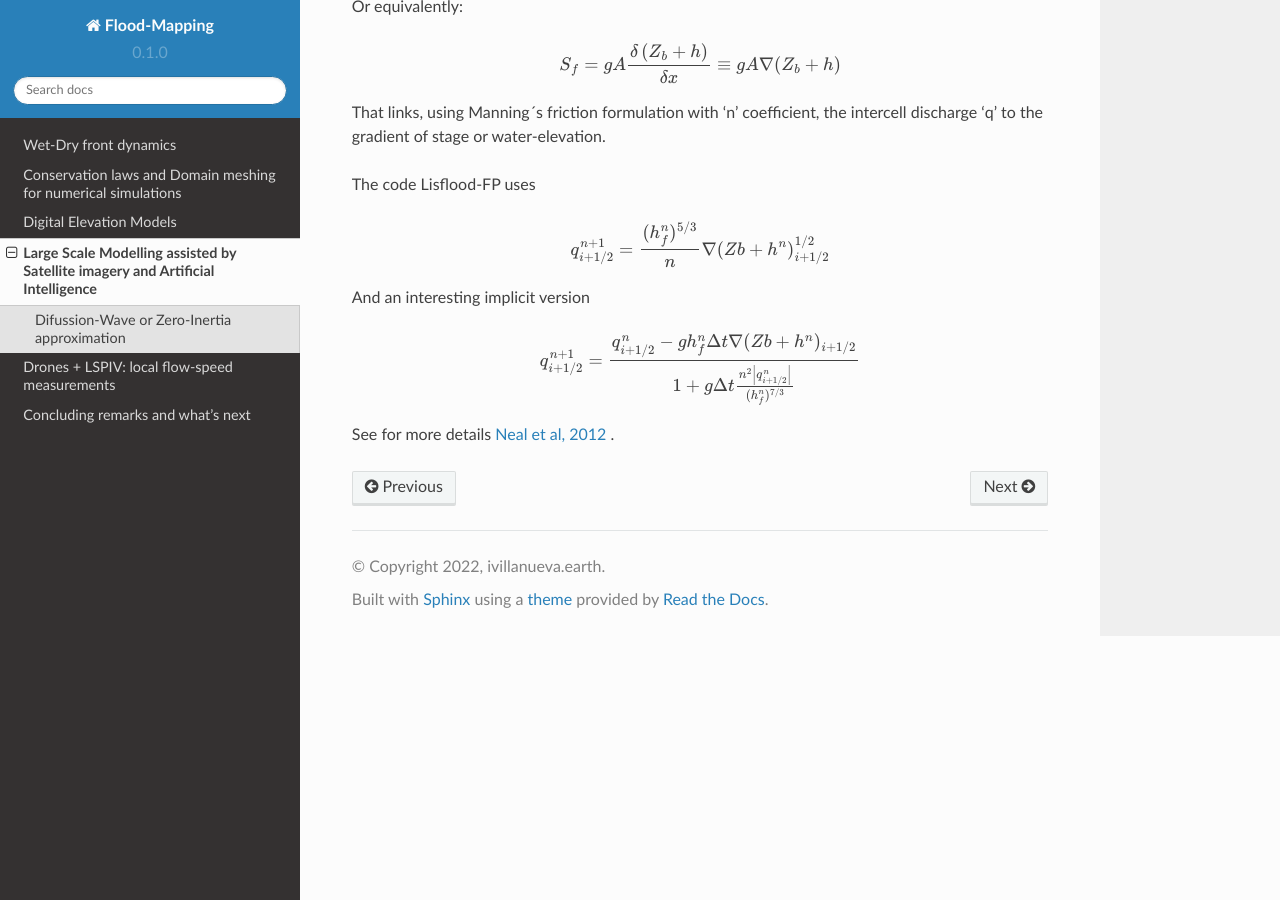
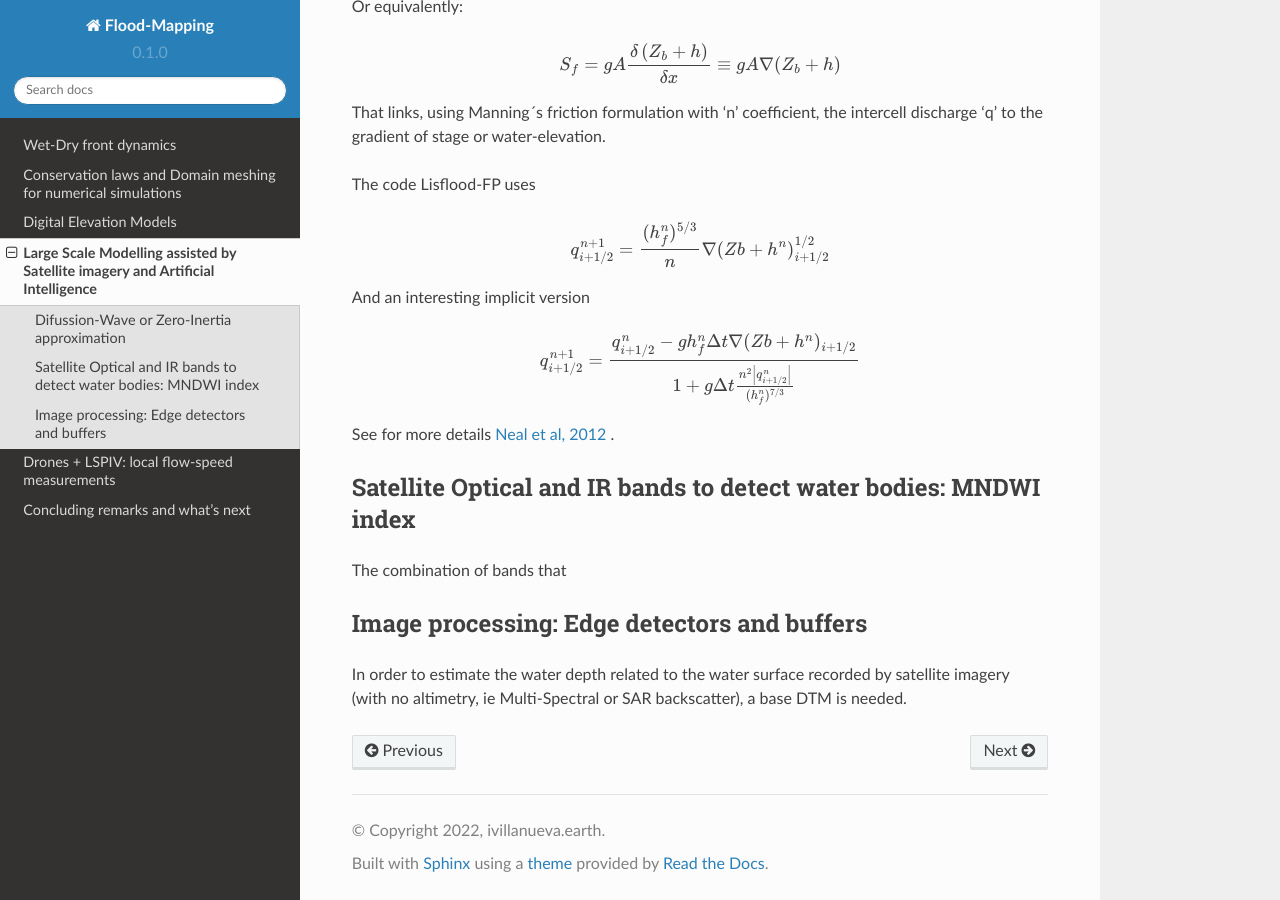
Before and after one commit to ivillamadrid/FloodMapping, a Sphinx documentation site: the page built from docs/source/lsm.rst, in a window 1280 px wide and 900 px high, scrolled down 736 px. Built offline with Sphinx 7.4.7 and the Read the Docs theme 2.0.0, drawn with Linux system fonts in a browser that asks for light colours.

Commit message:
Update lsm.rst

```diff
--- a/docs/source/lsm.rst
+++ b/docs/source/lsm.rst
@@ -47,3 +47,13 @@ And an interesting implicit version
 See for more details `Neal et al, 2012`_ .
 
 .. _Neal et al, 2012: https://doi.org/10.1029/2012WR012514
+
+Satellite Optical and IR bands to detect water bodies: MNDWI index
+-------------------------------------------------------------------
+
+The combination of bands that
+
+Image processing: Edge detectors and buffers
+--------------------------------------------
+
+In order to estimate the water depth related to the water surface recorded by satellite imagery (with no altimetry, ie Multi-Spectral or SAR backscatter), a base DTM is needed.
```
